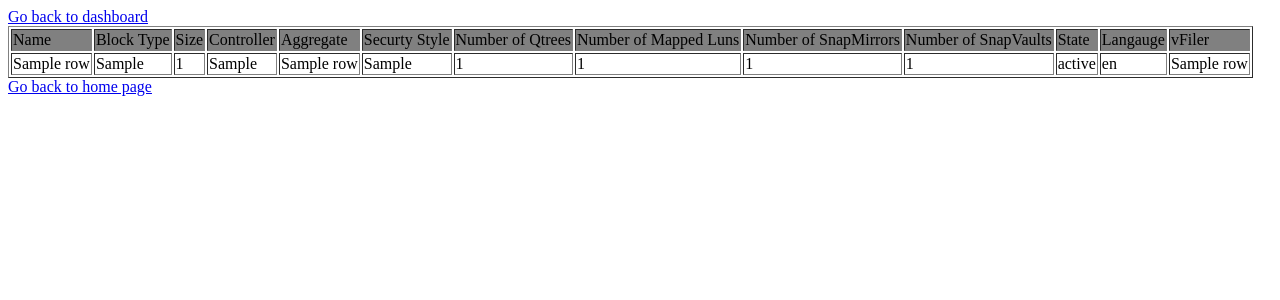
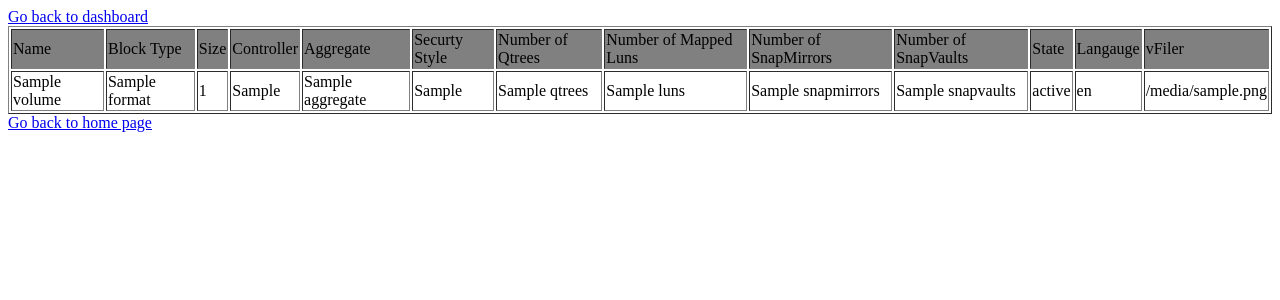
Before and after one commit to schmots1/force-7mtt, a Flask app: template templates/volumes.html in a window 1280 px wide. Shown: the top 300 px of the page. Run offline with Flask 2, Linux system fonts and the light colour scheme; the template is opened without the code that fills it: most values are stand-ins (such as "Sample title", 1, 10 or a date in 2020).

Commit message:
ICT query display update

```diff
--- a/templates/volumes.html
+++ b/templates/volumes.html
@@ -21,19 +21,19 @@
 
          {% for row in rows %}
             <tr>
-               <td>{{row["name"]}}</td>
-               <td>{{row["block_type"]}}</td>
-               <td> {{ row["total_size_GB"]}}</td>
+               <td>{{row["Volume"]}}</td>
+               <td>{{row["Format"]}}</td>
+               <td> {{ row["Total_Capacity(GB)"]}}</td>
                <td>{{row["storage_controller"]}}</td>
-               <td>{{row["aggregate_name"]}}</td>
+               <td>{{row["aggregate"]}}</td>
                <td>{{row["security_style"]}}</td>
-               <td>{{row["total_qtrees"]}}</td>
-               <td>{{row["total_mapped_luns"]}}</td>
-               <td>{{row["total_snapmirrors"]}}</td>
-               <td>{{row["total_snapvaults"]}}</td>
+               <td>{{row["qtrees"]}}</td>
+               <td>{{row["luns"]}}</td>
+               <td>{{row["snapmirrors"]}}</td>
+               <td>{{row["snapvaults"]}}</td>
                <td>{{row["state"]}}</td>
-               <td>{{row["langauge"]}}</td>
-               <td>{{row["vfiler_name"]}}</td>
+               <td>{{row["Language"]}}</td>
+               <td>{{row["vfiler"]}}</td>
             </tr>
          {% endfor %}
       </table>
```
